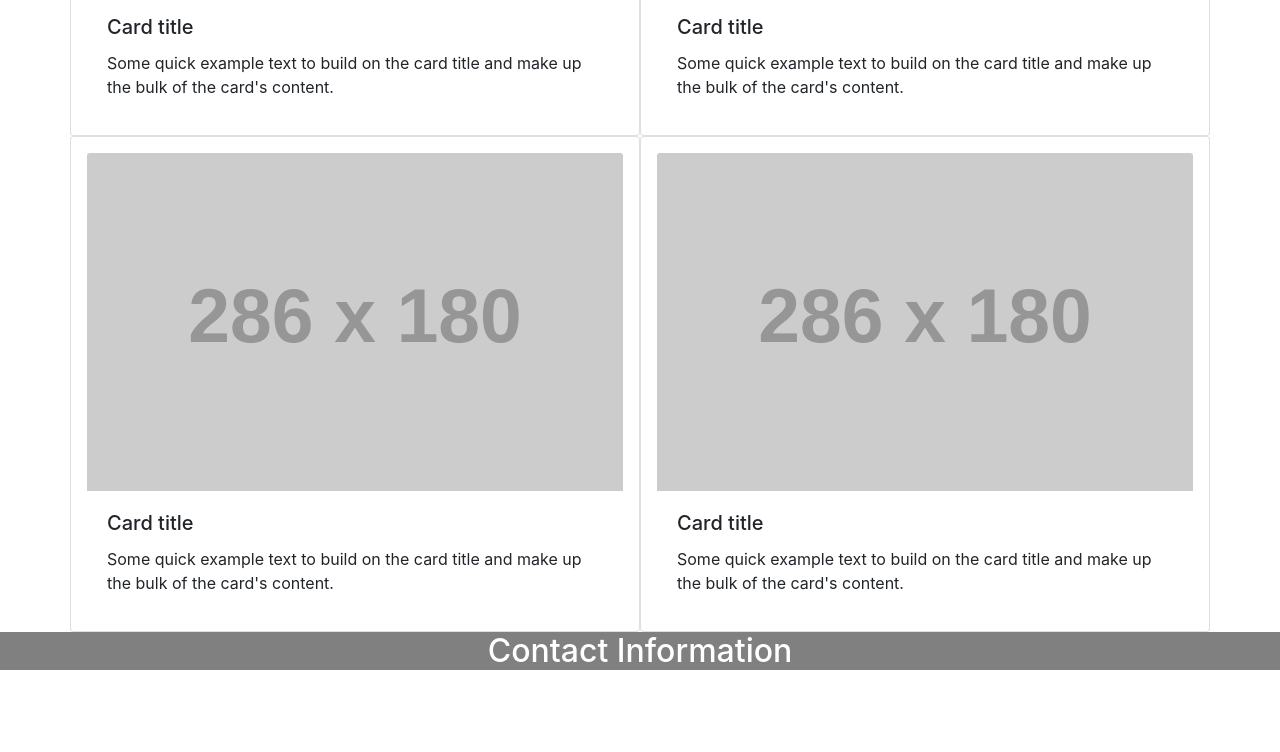
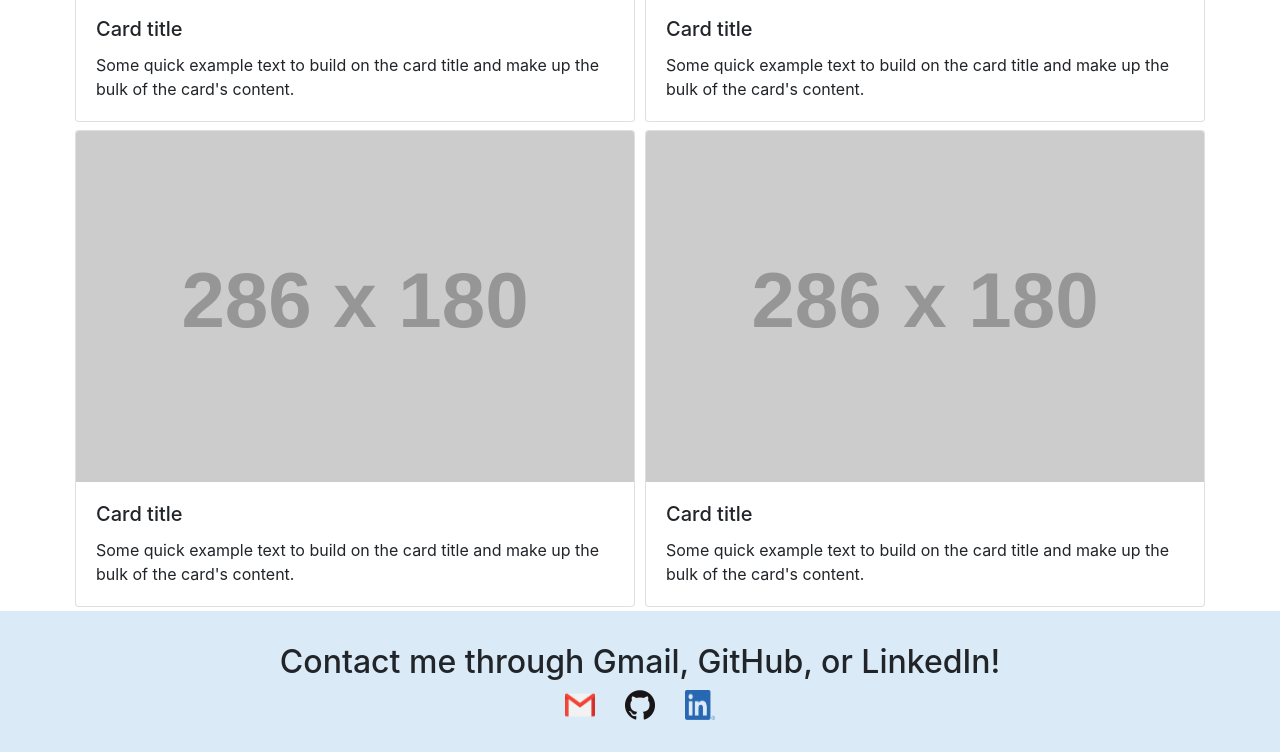
Before and after one commit to davidvargas95/new-portfolio, a plain HTML site: page index.html in a window 1280 px wide. Shown: the part 1007-1759 px from the top of the page. Before the commit the page ends 1685 px from the top, so only its background shows below. Drawn offline with nearby package versions, Linux system fonts and the light colour scheme; placeholder pictures from the web are drawn by us.

Commit message:
footer working, cards look better

```diff
--- a/assets/css/style.css
+++ b/assets/css/style.css
@@ -1,5 +1,5 @@
 .bannerImg {
-  background-image: url("../images/craterlake.jpg");
+  background-image: url("../images/header/craterlake.jpg");
   background-color: #cccccc;
   height: 400px;
   background-position: center;
@@ -21,9 +21,43 @@
 }
 
 .footer {
-  background-color: gray;
-  margin-bottom: 0px;
-  width: 100%;
-  color: white;
+  background-color: rgb(218, 235, 247);
+  display: flex;
+  flex-direction: column;
+  justify-content: center;
+  align-items: center;
+  padding: 2em;
+}
+
+footer > h2 {
   text-align: center;
 }
+
+.icons {
+  justify-content: space-around;
+}
+
+#gmail {
+  background-image: url("../assets/images/gmail.png") no-repeat bottom;
+  height: 30px;
+  width: 30px;
+  margin-left: 15px;
+  margin-right: 15px;
+  display: block;
+}
+
+#github {
+  background-image: url("../assets/images/gmail.png") no-repeat bottom;
+  height: 30px;
+  width: 30px;
+  margin-left: 15px;
+  margin-right: 15px;
+}
+
+#linkedin {
+  background-image: url("../assets/images/gmail.png") no-repeat bottom;
+  height: 30px;
+  width: 30px;
+  margin-left: 15px;
+  margin-right: 15px;
+}
--- a/index.html
+++ b/index.html
@@ -10,7 +10,7 @@
 </head>
 <body>
 
-    <nav class="navbar navbar-expand-lg navbar-light sticky-top" style="background-color: #e3f2fd;">
+    <nav class="navbar navbar-expand-lg navbar-light sticky-top" style="background-color: rgb(218, 235, 247);">
         <a class="navbar-brand" href="#">David Vargas</a>
         <button class="navbar-toggler" type="button" data-toggle="collapse" data-target="#navbarSupportedContent" aria-controls="navbarSupportedContent" aria-expanded="false" aria-label="Toggle navigation">
           <span class="navbar-toggler-icon"></span>
@@ -22,7 +22,7 @@
               <a class="nav-link" href="#">Home <span class="sr-only">(current)</span></a>
             </li>
             <li class="nav-item">
-              <a class="nav-link" href="#">Link</a>
+              <a class="nav-link" href="#">Resume</a>
             </li>
             <li class="nav-item dropdown">
               <a class="nav-link dropdown-toggle" href="#" id="navbarDropdown" role="button" data-toggle="dropdown" aria-haspopup="true" aria-expanded="false">
@@ -61,7 +61,7 @@
 
           <section class="row justify-content-around">
 
-            <div class="card w-50 p-3" style="width: 18rem;">
+            <div class="card m-1" style="width: 35rem;">
               <img class="card-img-top" src="https://via.placeholder.com/286x180.png" alt="Card image cap">
               <div class="card-body">
                 <h5 class="card-title">Card title</h5>
@@ -69,7 +69,7 @@
               </div>
             </div>
 
-            <div class="card w-50 p-3" style="width: 18rem;">
+            <div class="card m-1" style="width: 35rem;">
               <img class="card-img-top" src="https://via.placeholder.com/286x180.png" alt="Card image cap">
               <div class="card-body">
                 <h5 class="card-title">Card title</h5>
@@ -77,11 +77,8 @@
               </div>
 
             </div>
-          </section>
 
-          <section class="row justify-content-around">
-
-            <div class="card w-50 p-3" style="width: 18rem;">
+            <div class="card m-1" style="width: 35rem;">
               <img class="card-img-top" src="https://via.placeholder.com/286x180.png" alt="Card image cap">
               <div class="card-body">
                 <h5 class="card-title">Card title</h5>
@@ -89,21 +86,27 @@
               </div>
             </div>
 
-            <div class="card w-50 p-3" style="width: 18rem;">
+            <div class="card m-1" style="width: 35rem;">
               <img class="card-img-top" src="https://via.placeholder.com/286x180.png" alt="Card image cap">
               <div class="card-body">
                 <h5 class="card-title">Card title</h5>
                 <p class="card-text">Some quick example text to build on the card title and make up the bulk of the card's content.</p>
               </div>
+            </div>
 
-            </div>
           </section>
 
         </div>
       </div>
 
       <footer class="footer">
-        <h2>Contact Information</h2>
+        <h2>Contact me through Gmail, GitHub, or LinkedIn!</h2>
+        <div class="icons row">
+          <a href="mailto:davidvargas95@gmail.com" class="iconPic"><img src="assets/images/icons/gmail.png" id="gmail" alt="gmail icon"></a>
+          <a href="https://github.com/davidvargas95" class="iconPic"><img src="assets/images/icons/GitHub-Mark-120px-plus.png" id="github" alt="github icon"></a>
+          <a href="https://www.linkedin.com/in/davidvargas95/" class="iconPic"><img src="assets/images/icons/LI-In-Bug.png" id="linkedin" alt="linkedin icon"></a>
+        </div>
       </footer>
+
 </body>
 </html>
```
Also changed, not shown: assets/images/icons/GitHub-Mark-120px-plus.png (added), assets/images/icons/LI-In-Bug.png (added), assets/images/icons/gmail.png (added), 2 other files.
